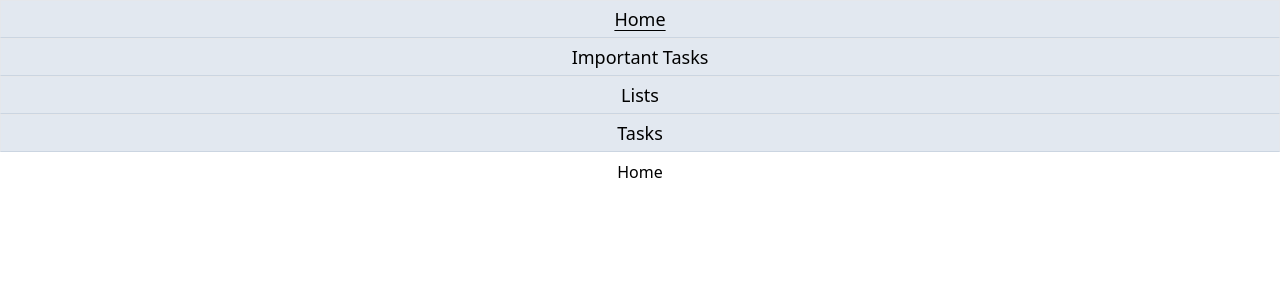
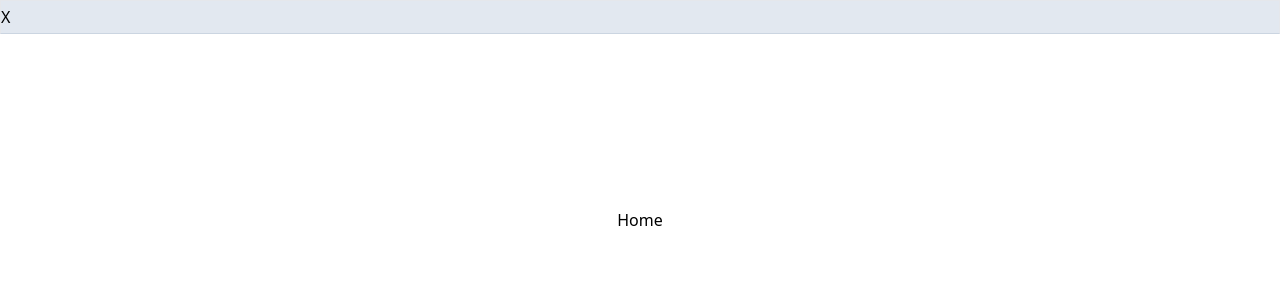
Before and after one commit to farboledafalla/doing-tasks, a React (Vite) app: page / in a window 1280 px wide. Shown: the top 300 px of the page. Built offline with nearby package versions, Linux system fonts and the light colour scheme.

Commit message:
Se transforma el Navbar como menu hamburguesa para mostrar/ocultar

```diff
--- a/src/components/Layout/index.jsx
+++ b/src/components/Layout/index.jsx
@@ -3,7 +3,7 @@ import PropTypes from 'prop-types';
 
 export const Layout = ({ children }) => {
    return (
-      <div className='flex flex-col mt-40 items-center mx-4'>{children}</div>
+      <div className='flex flex-col mt-52 items-center mx-4'>{children}</div>
    );
 };
 
--- a/src/components/Navbar/index.jsx
+++ b/src/components/Navbar/index.jsx
@@ -1,11 +1,23 @@
+import { useState } from 'react';
 import { NavLink } from 'react-router-dom';
 
 export const Navbar = () => {
+   // States
+   const [viewNavbar, setViewNavbar] = useState(false);
+
    // Active Route Styles
    const activeStyle = 'underline underline-offset-4';
 
    return (
-      <nav className='bg-slate-200 fixed top-0 z-10 w-full flex justify-center text-center text-lg'>
+      <div className='bg-slate-200 fixed top-0 z-10 w-full'>
+         <div
+            className='border border-b-slate-300 w-full py-1'
+            onClick={() => setViewNavbar(!viewNavbar)}
+         >
+            X
+         </div>
+         {viewNavbar && (
+            <nav className='w-full flex justify-center text-center text-lg'>
                <ul className='w-full'>
                   <li className='border border-b-slate-300 w-full py-1'>
                      <NavLink
@@ -49,5 +61,7 @@ export const Navbar = () => {
                   </li>
                </ul>
             </nav>
+         )}
+      </div>
    );
 };
```
Lines whose indentation alone changed are shown as unchanged.
